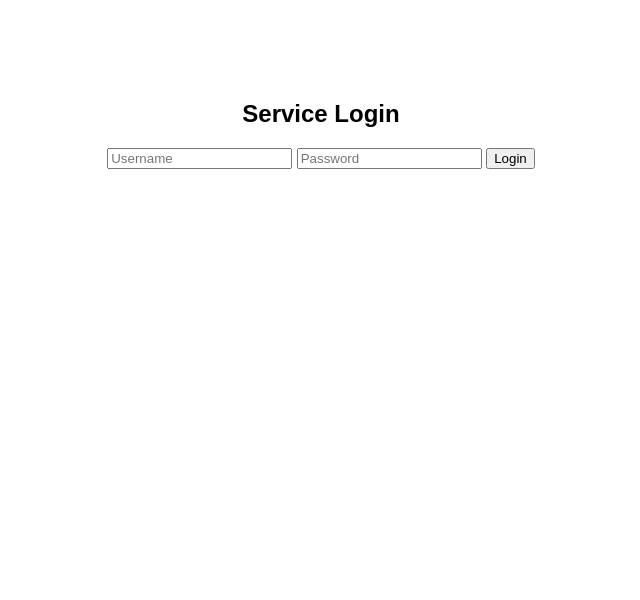
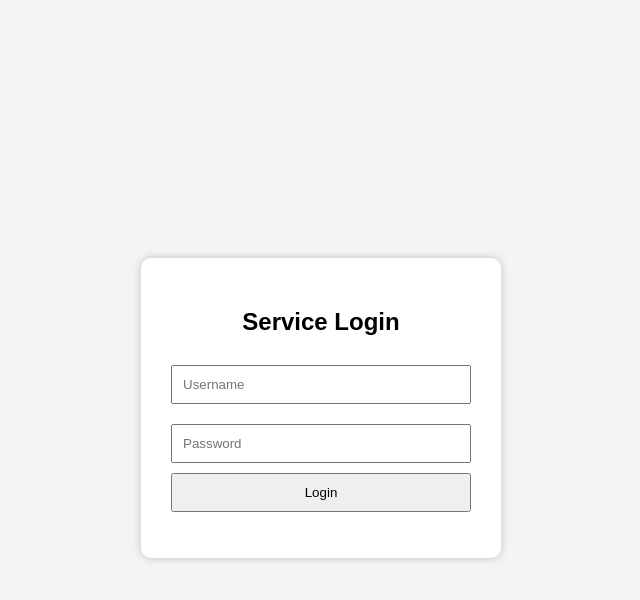
Before and after one commit to 23K61A1276/intialwebsite, a plain HTML site: page index.html in a window 1280 px wide. Shown: the whole page, without its empty margins (319-959 px from the left). Drawn offline with Linux system fonts and the light colour scheme.

Commit message:
Update style.css

```diff
--- a/style.css
+++ b/style.css
@@ -1,5 +1,38 @@
-body{
-    text-align:center;
-    font-family:Arial;
-    margin-top:100px;
+body {
+    font-family: Arial, sans-serif;
+    background: #f4f4f4;
+    display: flex;
+    justify-content: center;
+    align-items: center;
+    height: 100vh;
 }
+
+.login-container {
+    background: white;
+    padding: 30px;
+    border-radius: 10px;
+    width: 300px;
+    box-shadow: 0px 0px 10px rgba(0,0,0,0.2);
+}
+
+h2 {
+    text-align: center;
+}
+
+input {
+    width: 100%;
+    padding: 10px;
+    margin: 10px 0;
+    box-sizing: border-box;
+}
+
+button {
+    width: 100%;
+    padding: 10px;
+    cursor: pointer;
+}
+
+#message {
+    text-align: center;
+    margin-top: 10px;
+}
```
